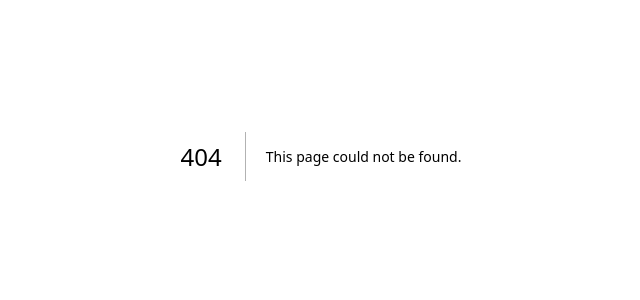
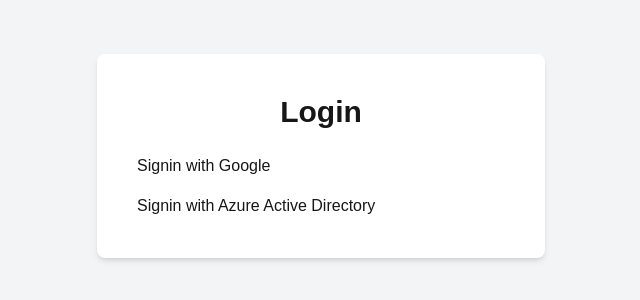
Before and after one commit to P4UL-M/Courriel, a Next.js app: page /login in a window 1280 px wide. Before the commit this address had no page. Shown: the part 244-544 px from the top of the page, without its empty margins (319-959 px from the left). Built offline with nearby package versions, Linux system fonts and the light colour scheme; no server answers.

Commit message:
Auth for google and microsoft

```diff
--- /dev/null
+++ b/app/api/auth/[...nextauth]/route.ts
@@ -0,0 +1,3 @@
+// app/api/auth/[...nextauth]/route.ts
+import { handlers } from "@/auth";
+export const { GET, POST } = handlers;
--- /dev/null
+++ b/app/login/page.tsx
@@ -0,0 +1,32 @@
+// app/auth/login/page.tsx
+import { signIn } from '@/auth';
+
+export default function LoginPage() {
+    return (
+        <div className="min-h-screen flex flex-col items-center justify-center bg-gray-100">
+            <div className="bg-white p-10 rounded-lg shadow-md w-full max-w-md">
+                <h1 className="text-3xl font-semibold mb-6 text-center">Login</h1>
+                <div className="flex flex-col space-y-4">
+                    {/* Google Login Button */}
+                    <form
+                        action={async () => {
+                            "use server"
+                            await signIn("google", { redirectTo: "/profile" })
+                        }}
+                    >
+                        <button type="submit">Signin with Google</button>
+                    </form>
+                    {/* Microsoft Login Button */}
+                    <form
+                        action={async () => {
+                            "use server"
+                            await signIn("microsoft-entra-id", { redirectTo: "/profile" })
+                        }}
+                    >
+                        <button type="submit">Signin with Azure Active Directory</button>
+                    </form>
+                </div>
+            </div>
+        </div>
+    );
+}
--- /dev/null
+++ b/app/profile/layout.tsx
@@ -0,0 +1,17 @@
+'use client'; // Mark this as a client component
+import { SessionProvider } from "next-auth/react";
+import { ReactNode } from "react";
+
+interface ProfileLayoutProps {
+    children: ReactNode;
+}
+
+const ProfileLayout = ({ children }: ProfileLayoutProps) => {
+    return (
+        <SessionProvider>
+            {children}
+        </SessionProvider>
+    );
+};
+
+export default ProfileLayout;
--- /dev/null
+++ b/app/profile/page.tsx
@@ -0,0 +1,54 @@
+// app/profile/page.tsx
+"use client"; // This page needs to use client-side functionality
+
+import { useSession } from "next-auth/react";
+import Image from "next/image";
+import { signOut } from "next-auth/react";
+
+export default function ProfilePage() {
+
+    const { data: session, status } = useSession();
+
+    if (status === "loading") {
+        return <p>Loading...</p>;
+    }
+
+    if (status === "unauthenticated") {
+        return <p>Access Denied</p>;
+    }
+
+    const user = session?.user;
+
+    return (
+        <div className="min-h-screen flex flex-col items-center justify-center bg-gray-100">
+            <div className="bg-white p-8 rounded-lg shadow-lg max-w-md w-full">
+                <h1 className="text-3xl font-semibold mb-6 text-center">User Profile</h1>
+
+                {user && (
+                    <div className="flex flex-col items-center">
+                        {user.image && (
+                            <Image
+                                src={user.image}
+                                alt={user.name || user.email || "User Image"}
+                                className="rounded-full w-24 h-24 mb-4"
+                                width={48}
+                                height={48}
+                            />
+                        )}
+                        <p className="text-xl font-semibold">{user.name}</p>
+                        <p className="text-gray-500">{user.email}</p>
+                    </div>
+                )}
+
+                <div className="mt-6">
+                    <button
+                        onClick={() => signOut()}
+                        className="w-full bg-red-500 text-white py-2 rounded-lg shadow hover:bg-red-600 transition"
+                    >
+                        Sign Out
+                    </button>
+                </div>
+            </div>
+        </div>
+    );
+}
--- /dev/null
+++ b/auth.ts
@@ -0,0 +1,22 @@
+import NextAuth from "next-auth";
+import Google from "next-auth/providers/google";
+import MicrosoftEntraID from "next-auth/providers/microsoft-entra-id";
+
+export const { auth, handlers, signIn, signOut } = NextAuth({
+    providers: [
+        MicrosoftEntraID({
+            clientId: process.env.MICROSOFT_ENTRA_ID_CLIENT_ID!,
+            clientSecret: process.env.MICROSOFT_ENTRA_ID_CLIENT_SECRET!,
+        }),
+        Google({
+            clientId: process.env.GOOGLE_CLIENT_ID!,
+            clientSecret: process.env.GOOGLE_CLIENT_SECRET!,
+        }),
+    ],
+    callbacks: {
+        authorized: async ({ auth }) => {
+            // Logged in users are authenticated, otherwise redirect to login page
+            return !!auth;
+        },
+    },
+});
--- a/next.config.mjs
+++ b/next.config.mjs
@@ -1,4 +1,11 @@
 /** @type {import('next').NextConfig} */
-const nextConfig = {};
+const nextConfig = {
+    images: {
+        remotePatterns: [{
+            hostname: 'lh3.googleusercontent.com',
+        }],
+    },
+    // runtime edge
+};
 
 export default nextConfig;
```
Also changed, not shown: middleware.ts (added, +13 -0 lines), package.json (+6 -5 lines), components.json (added), 1 other file (tests, documents, lock files or other folders).
